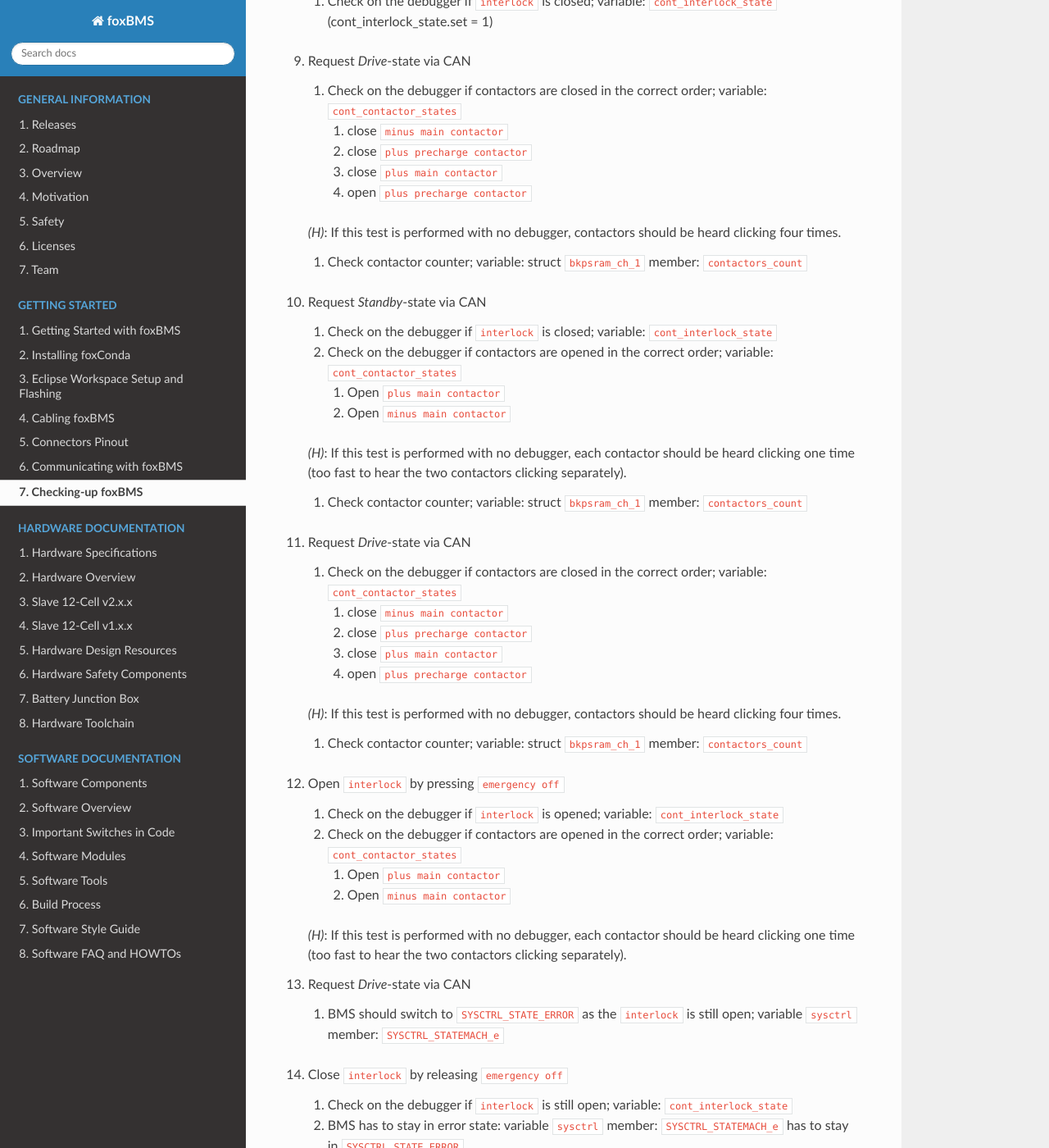
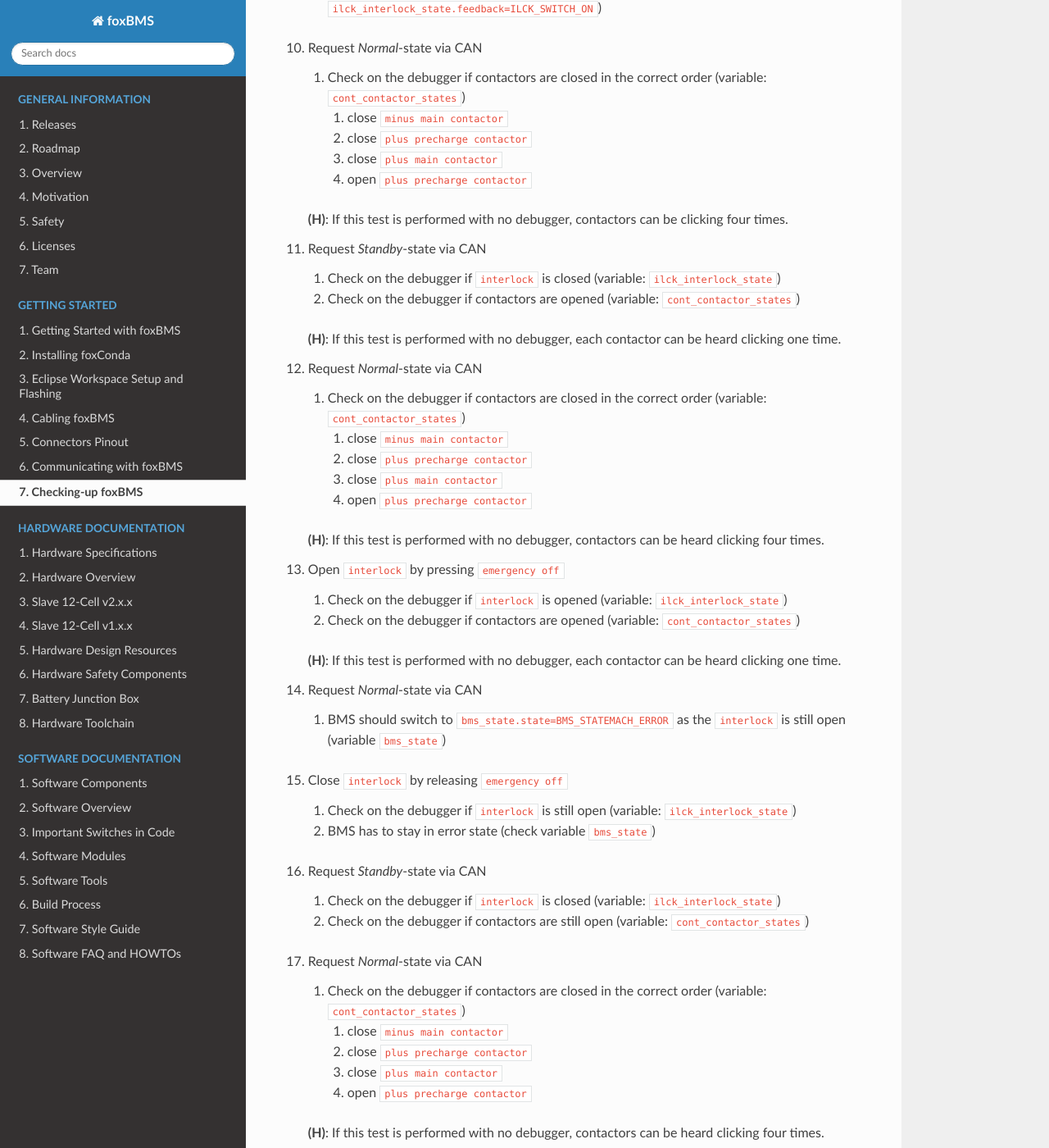
Before and after one commit to foxBMS/documentation, a Sphinx documentation site: the page built from doc/sphinx/getting_started/checking/checking.rst, in a window 1280 px wide and 1400 px high, scrolled down 2217 px. Shown: the whole window at 82% size. Built offline with Sphinx 7.4.7 and the Read the Docs theme 2.0.0, drawn with Linux system fonts in a browser that asks for light colours; pages that are not in the unit, such as notebooks, are missing from menus; the version number could not be read and is left out; some of the changed text lies outside the part shown.

Commit message:
updated release notes, roadmap and check

```diff
--- a/doc/sphinx/general_information/releases/releases.rst
+++ b/doc/sphinx/general_information/releases/releases.rst
@@ -62,6 +62,7 @@ The CAN matrix was also completely redesigned to ensure that new CAN messages ca
 
 Changelog:
 
+- by default a current sensor must be connected, otherwise |foxBMS| will not start. Details on how to change this behavior can be found in :ref:`faq_current_sensor`.
 - completely restructured embedded software architecture for enhanced modularity and flexibility
 - optimized embedded software module structure for more comprehensive adaptions
 - added a common repository for common primary and secondary drivers
--- a/doc/sphinx/getting_started/checking/checking.rst
+++ b/doc/sphinx/getting_started/checking/checking.rst
@@ -1,7 +1,4 @@
 .. include:: ../../macros.rst
-
-
-
 
 .. _getting_started_checking:
 
@@ -9,74 +6,77 @@
 Checking-up |foxbms|
 ====================
 
-This section describes how to test the |BMS-Master| with one |BMS-Slave| connected. These tests shows if the hardware and software components are working correctly:
-
- - |BMS-Slave|
-
-   - Hardware
-   - Software
-
-     - LTC driver
-     - SPI driver
-
- - |BMS-Master|
-
-   - Hardware
-   - Software
-
-     - operating system
-     - ``syscontrol`` and ``bmscontrol``
-     - |il| and contactors
-     - Non-volatile memory (NVRAM): BKPSRAM and EEPROM
-     - CAN, SPI
-     - diagnosis
+This section describes how to test the |BMS-Master| with one |BMS-Slave|
+connected. These tests show if the hardware and software components of the
+|BMS-Master| and |BMS-Slave| are working correctly:
 
 -----------------
 Required Hardware
 -----------------
 
- - |BMS-Master|
- - Supply cable
- - one |BMS-Slave| (and additional voltage divider for voltage simulation)
- - CAN-Bus to PC (e.g., PCAN USB)
- - Normally closed switch for opening the |il| (hereafter referred to as |eo|)
- - 3 contactors with normally open feedback (hereafter referred to as |pmc|, |ppc|, |mmc|)
- - Debugger
+ - 1 * |BMS-Master| including a supply cable
+ - 1 * |BMS-Slave|
+ - 1 * Battery voltage simulation at the |BMS-Slave| (e.g., voltage divider)
+ - 1 * CAN-Bus to PC adapter
+ - 1 * Normally closed switch for opening the |il| (hereafter referred to as
+   |eo|)
+ - 3 * Contactors with normally open feedback (hereafter referred to as |pmc|,
+   |ppc|, |mmc|)
+ - 1 * Debugger (optinally but, recommended)
 
 
 Testing Without Debugger
 ------------------------
 
-It is also possible to get little information if the system is running correctly without variable checking on the debugger. When requesting the later described states to the BMS, the contactors opening and closing can be hear.
+It is also possible to get little information if the system is running
+correctly without variable checking on the debugger. When requesting the later
+described states to the BMS, the contactors opening and closing can be heard.
+
+Testing With Debugger
+---------------------
+
+This test procedure gives more detailed test information when a debugger is
+used. The following variables should be checked during the test:
+
+- ``os_timer``
+- ``sys_state``
+- ``bms_state``
+- ``ltc_cellvoltage``
+- ``cont_contactor_states``
+- ``ilck_interlock_state``
 
 -----------------
 Required Software
 -----------------
 
-- |foxbms| firmware for |MCU0|
-- |foxbms| firmware for |MCU1|
-- Debugger
-- CAN-Bus to PC
-- CAN message for |drive| and |stdby|
+- |foxbms| binaries for |MCU0| (`latest release on GitHub for primary <https://github.com/foxbms/mcu-primary>`_)
+- |foxbms| binaries for |MCU1| (`latest release on GitHub for secondary <https://github.com/foxbms/mcu-secondary>`_)
+- Debugger-Software
+- Software to send CAN messages from the PC on the CAN bus.
+- CAN message for |normal| and |stdby|
 
 --------------
 Test Procedure
 --------------
 
-The test procedure consists of two steps:
+The test procedure consists of three steps:
 
- #. preparing the hardware
- #. building the software from source
- #. requesting bms-states to |BMS-Master| and checking variable values on the debugger
+ #. Preparing the hardware
+ #. Building the software from source
+ #. Requesting bms-states to |BMS-Master| and checking variable values on the
+    debugger
 
-If no debugger is available, only a partially test if all parts of |foxbms| are running correctly can be performed. As mentioned above, it can be checked accoustically if the
-contactors are opening and closing. This is marked in the `Test`_ with |hear| and a following explanation if needed.
+If no debugger is available, only a partially test if all parts of |foxbms| are
+running correctly can be performed. As mentioned above, it can be checked
+accoustically if the contactors are opening and closing. This is marked in the
+`Test`_ with |hear| and the corresponding explanation if needed.
 
 Hardware Setup
 --------------
 
-#. Use a voltage divider for voltage simulation at the |LTC| and connect it to the |BMS-Slave|.
-#. Connect the two daisy chain connectors from the |BMS-Slave| to the |BMS-Master|. A daisy chain of 2 |slaves| is simulated.
+#. Apply voltages to the |BMS-Slave| cell measurement inputs (e.g., voltage divider)
+#. Connect the daisy chain connector from the |BMS-Slave| to the
+   |BMS-Master|.
 #. Connect the |eo| to the |il| of the |BMS-Master|.
 #. Connect the following contactors to the |BMS-Master|:
 
@@ -84,114 +84,97 @@ Hardware Setup
    #. ``contactor 1`` the |ppc| in the positive current path
    #. ``contactor 2`` the |mmc| in the negative current path
 
-#. The debugger is connected from the PC to the JTAG-interface of |MCU0| of |BMS-Master|.
-#. Connect the CAN-interface
+#. Connect the CAN-interface to the PC
+#. The debugger is connected from the PC to the JTAG-interface of |MCU0| of
+   |BMS-Master| (optional).
 
 Software Setup
 --------------
 
-#. Build the |foxbms| binaries.
+#. Build the |foxbms| binaries for both, |MCU0| and |MCU1|.
 
 Test
 ----
 
-#. Power |foxbms|
-#. Flash |foxbms| |MCU0|
-#. Start PCAN-View
-#. Start |foxbms|
-#. |req_stdby|
+#. Power |BMS-Master|
+#. Flash |foxbms| |MCU0| binaries on |MCU0|
+#. Flash |foxbms| |MCU1| binaries on |MCU1|
+#. Start CAN-communication viewer (e.g., PCAN-View when using PCAN-USB)
+#. Restart |BMS-Master|
+#. Send CAN message for |req_stdby|
 #. Check on the debugger if the system timer is running; variable: ``os_timer``
 #. Check if |BMS-Slave| reads voltages; variable: ``ltc_cellvoltage``
 #. |req_stdby|
 
-   #. Check on the debugger if |il| is closed; |var_il| (cont_interlock_state.set = 1)
+   #. Check on the debugger if |il| is closed (|var_il| with ``ilck_interlock_state.feedback=ILCK_SWITCH_ON``)
 
-#. |req_drive|
+#. |req_normal|
 
-   #. Check on the debugger if contactors are closed in the correct order; |var_co|
+   #. Check on the debugger if contactors are closed in the correct order (|var_co|)
 
       #. close |mmc|
       #. close |ppc|
       #. close |pmc|
       #. open |ppc|
 
-   |hear|: If this test is performed with no debugger, contactors should be heard clicking four times.
+   |hear|: If this test is performed with no debugger, contactors can be clicking four times.
 
-   #. Check contactor counter; |var_bkpsram_co|
 
 #. |req_stdby|
 
-   #. Check on the debugger if |il| is closed; |var_il|
-   #. Check on the debugger if contactors are opened in the correct order; |var_co|
+   #. Check on the debugger if |il| is closed (|var_il|)
+   #. Check on the debugger if contactors are opened (|var_co|)
 
-      #. Open |pmc|
-      #. Open |mmc|
+   |hear|: If this test is performed with no debugger, each contactor can be heard clicking one time.
 
-   |hear|: If this test is performed with no debugger, each contactor should be heard clicking one time (too fast to hear the two contactors clicking separately).
 
-   #. Check contactor counter; |var_bkpsram_co|
+#. |req_normal|
 
-#. |req_drive|
-
-   #. Check on the debugger if contactors are closed in the correct order; |var_co|
+   #. Check on the debugger if contactors are closed in the correct order (|var_co|)
 
       #. close |mmc|
       #. close |ppc|
       #. close |pmc|
       #. open |ppc|
 
-   |hear|: If this test is performed with no debugger, contactors should be heard clicking four times.
+   |hear|: If this test is performed with no debugger, contactors can be heard clicking four times.
 
-   #. Check contactor counter; |var_bkpsram_co|
 
 #. Open |il| by pressing |eo|
 
-   #. Check on the debugger if |il| is opened; |var_il|
-   #. Check on the debugger if contactors are opened in the correct order; |var_co|
+   #. Check on the debugger if |il| is opened (|var_il|)
+   #. Check on the debugger if contactors are opened (|var_co|)
 
-      #. Open |pmc|
-      #. Open |mmc|
+   |hear|: If this test is performed with no debugger, each contactor can be heard clicking one time.
 
-   |hear|: If this test is performed with no debugger, each contactor should be heard clicking one time (too fast to hear the two contactors clicking separately).
+#. |req_normal|
 
-#. |req_drive|
-
-   #. BMS should switch to ``SYSCTRL_STATE_ERROR`` as the |il| is still open; |var_sysctrl_st|
+   #. BMS should switch to ``bms_state.state=BMS_STATEMACH_ERROR`` as the |il| is still open (|var_bms_state|)
 
 #. Close |il| by releasing |eo|
 
-   #. Check on the debugger if |il| is still open; |var_il|
-   #. BMS has to stay in error state: |var_sysctrl_st| has to stay in ``SYSCTRL_STATE_ERROR``
+   #. Check on the debugger if |il| is still open (|var_il|)
+   #. BMS has to stay in error state (check |var_bms_state|)
 
 #. |req_stdby|
 
-   #. Check on the debugger if |il| is closed; |var_il|
-   #. Check on the debugger if contactors are still open; |var_co|
+   #. Check on the debugger if |il| is closed (|var_il|)
+   #. Check on the debugger if contactors are still open (|var_co|)
 
-#. |req_drive|
+#. |req_normal|
 
-   #. Check on the debugger if contactors are closed in the correct order; |var_co|
+   #. Check on the debugger if contactors are closed in the correct order (|var_co|)
 
       #. close |mmc|
       #. close |ppc|
       #. close |pmc|
       #. open |ppc|
 
-   |hear|: If this test is performed with no debugger, contactors should be heard clicking four times.
-
-   #. Check contactor counter; |var_bkpsram_co|
+   |hear|: If this test is performed with no debugger, contactors can be heard clicking four times.
 
 #. |req_stdby|
 
-   #. Check on the debugger if |il| is closed; |var_il|
-   #. Check on the debugger if contactors are still open; |var_co|
-
-#. Power |foxbms| off
-#. Power |foxbms|
-#. Break  on ``main()`` with debugger
-#. Distort contactor counter in SRAM; |var_bkpsram_co|
-#. Go on/release break point
-
-   #. Check the debugger if the contactor counter values get reloaded from EEPROM; |var_bkpsram_co|
+   #. Check on the debugger if |il| is closed (|var_il|)
+   #. Check on the debugger if contactors are still open (|var_co|)
 
 #. done
--- a/doc/sphinx/macros.rst
+++ b/doc/sphinx/macros.rst
@@ -62,21 +62,20 @@
 .. |pmc| replace:: ``plus main contactor``
 .. |ppc| replace:: ``plus precharge contactor``
 .. |mmc| replace:: ``minus main contactor``
-.. |hear| replace:: *(H)*
-.. |drive| replace:: Drive
+.. |hear| replace:: **(H)**
+.. |normal| replace:: Normal
 .. |stdby| replace:: Standby
 
 .. -----------------------------------------------
 .. Variable Name Macros
 .. -----------------------------------------------
-.. |var_il| replace:: variable: ``cont_interlock_state``
+.. |var_il| replace:: variable: ``ilck_interlock_state``
 .. |var_co| replace:: variable: ``cont_contactor_states``
-.. |var_bkpsram_co| replace:: variable: struct ``bkpsram_ch_1`` member: ``contactors_count``
-.. |var_sysctrl_st| replace:: variable ``sysctrl`` member: ``SYSCTRL_STATEMACH_e``
+.. |var_bms_state| replace:: variable ``bms_state``
 
 .. -----------------------------------------------
 .. State Machine Macros
 .. -----------------------------------------------
-.. |req_drive| replace:: Request `Drive`-state via CAN
+.. |req_normal| replace:: Request `Normal`-state via CAN
 .. |req_stdby| replace:: Request `Standby`-state via CAN
 .. -----------------------------------------------
--- a/doc/sphinx/software_documentation/defines/defines.rst
+++ b/doc/sphinx/software_documentation/defines/defines.rst
@@ -27,7 +27,7 @@ The switch
 
     #define CHECK_CAN_TIMING                     TRUE
 
-is set to ``TRUE`` by default. In this configuraiton, the ``BMS`` statemachine will go into an error state if no requests are made periodically per CAN with a period of 100ms. When the switch is set to ``FALSE``, the check is not made.
+is set to ``TRUE`` by default. In this configuration, the ``BMS`` statemachine will go into an error state if no requests are made periodically per CAN with a period of 100ms. When the switch is set to ``FALSE``, the check is not made.
 
 The switch
 
```
Also changed, not shown: doc/sphinx/general_information/roadmap/roadmap.rst (+5 -5 lines), doc/sphinx/software_documentation/faq/faq.rst (+11 -0 lines).
